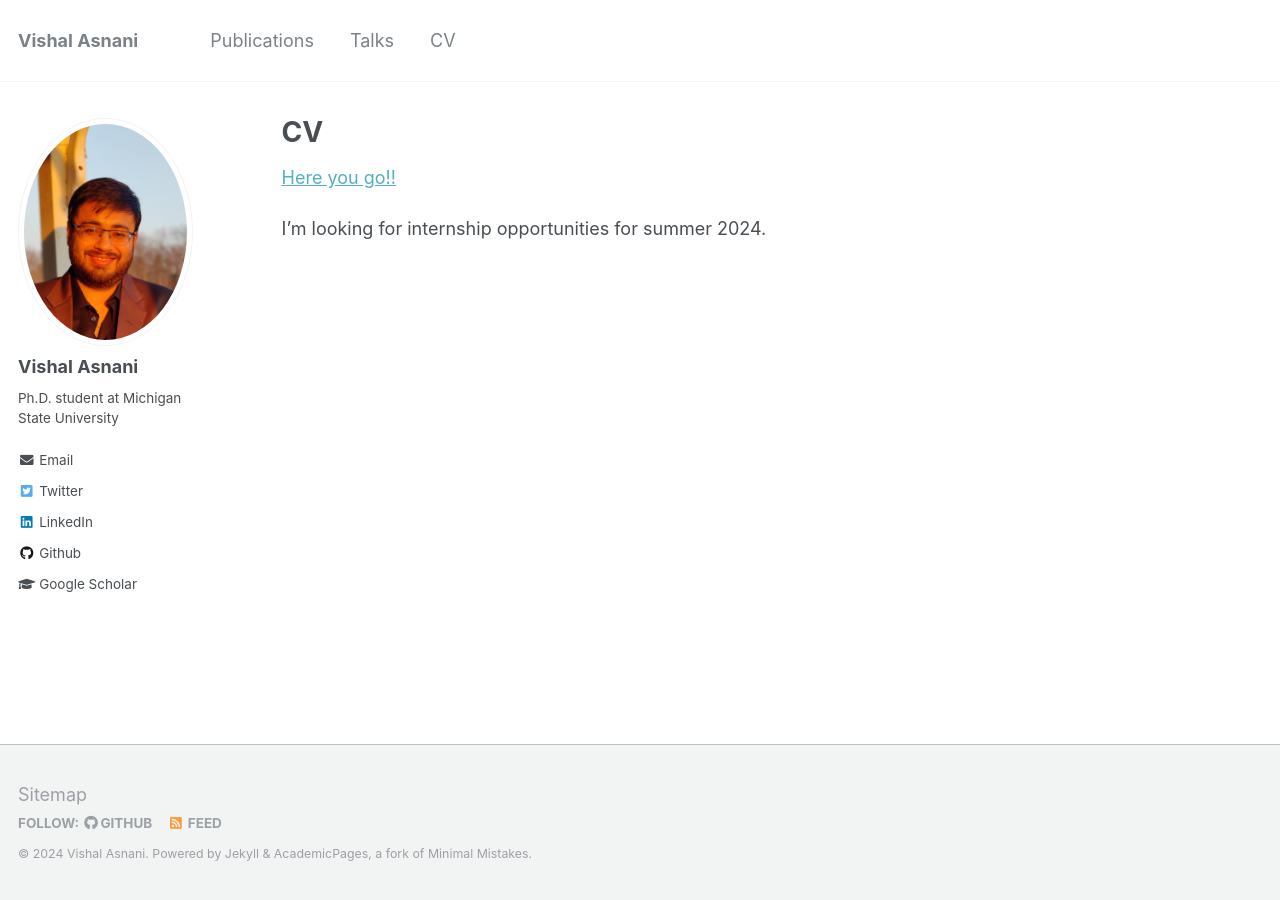
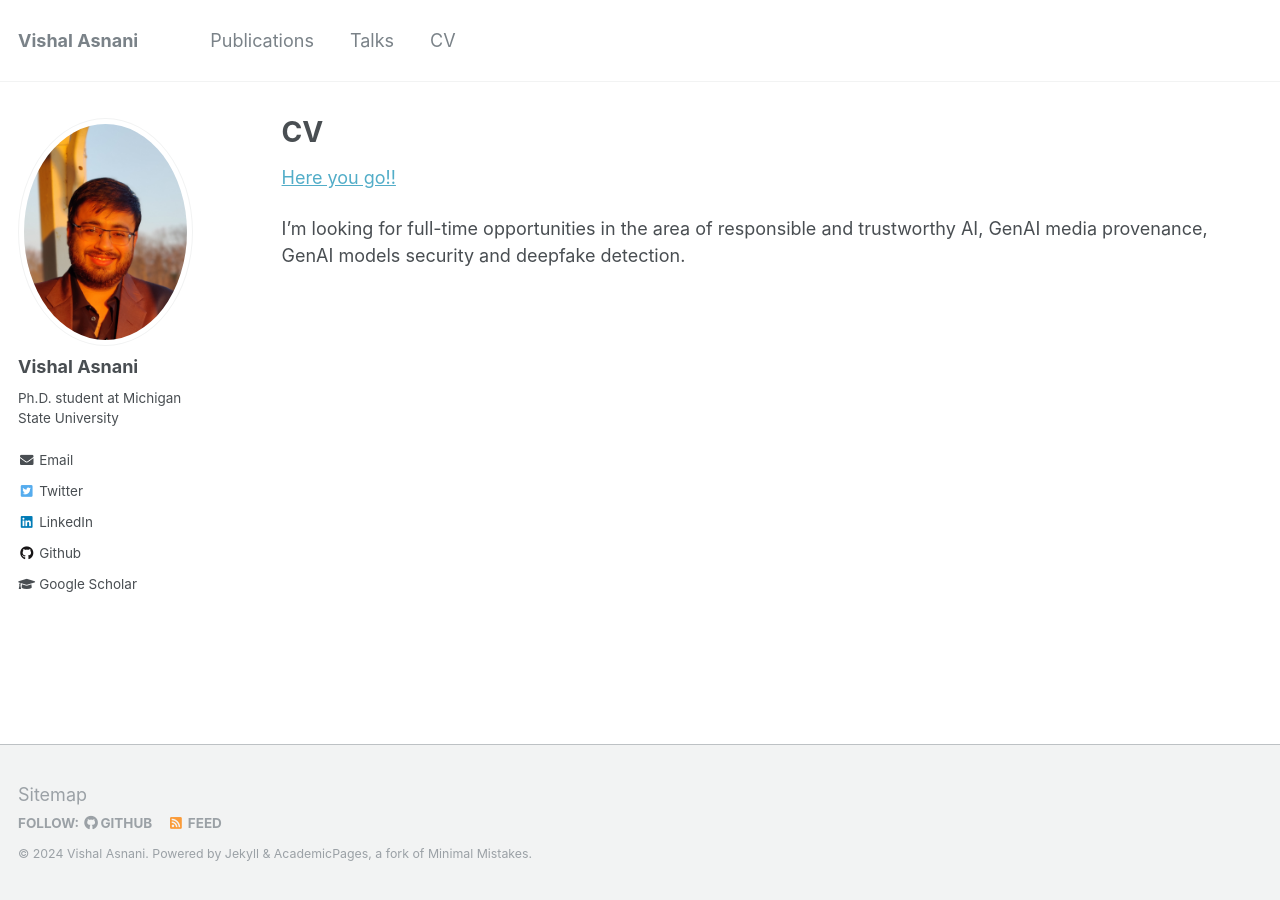
Before and after one commit to vishal3477/vishal3477.github.io, a Jekyll site: the page built from _pages/cv.md, in a window 1280 px wide. Built offline with Jekyll 4.4.1, drawn with Linux system fonts in a browser that asks for light colours.

Commit message:
Update cv.md

```diff
--- a/_pages/cv.md
+++ b/_pages/cv.md
@@ -10,6 +10,6 @@ paperurl: 'http://vishal3477.github.io/files/Vishal_CV.pdf'
 
 {% include base_path %}
 
-[Here you go!!](http://vishal3477.github.io/files/Vishal_CV.pdf)
+[Here you go!!](http://vishal3477.github.io/files/Vishal_Resume.pdf)
 
-I'm looking for internship opportunities for summer 2024.
+I'm looking for full-time opportunities in the area of responsible and trustworthy AI, GenAI media provenance, GenAI models security and deepfake detection.
```
